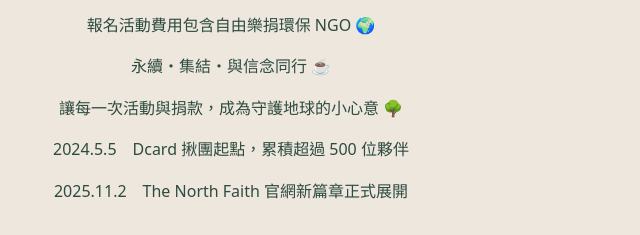
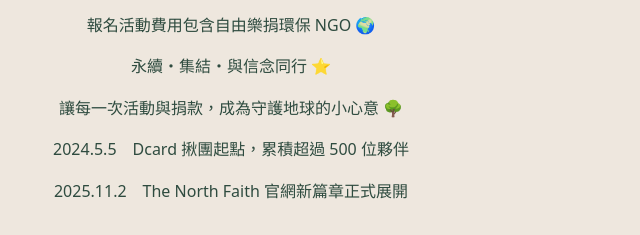
Before and after one commit to hsiaochinyang/northfaith-web, a plain HTML site: page index.html in a window 1280 px wide. Shown: the part 187-422 px from the top of the page, 409-1049 px from the left. Drawn offline with Linux system fonts and the light colour scheme.

Commit message:
Update index.html

```diff
--- a/index.html
+++ b/index.html
@@ -21,7 +21,7 @@
   <section>
     <p>北台灣上班族經營的非營利交友社團 🌿</p>
     <p>報名活動費用包含自由樂捐環保 NGO 🌍</p>
-    <p>永續・集結・與信念同行 ☕</p>
+    <p>永續・集結・與信念同行 ⭐</p>
     <p>讓每一次活動與捐款，成為守護地球的小心意 🌳</p>
 
     <!-- ✨ Added milestone section -->
```
